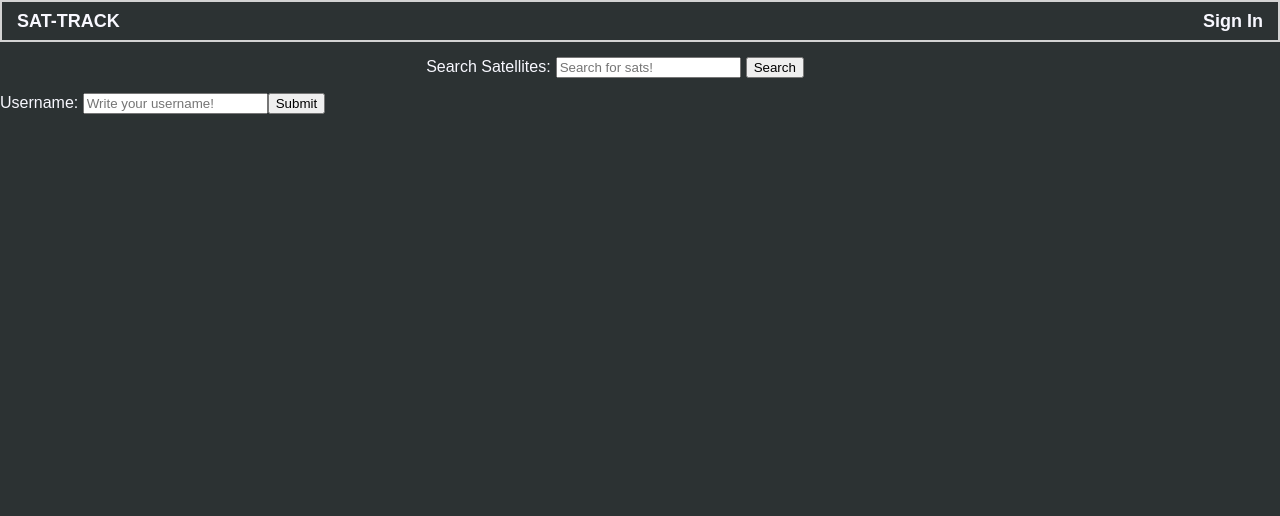
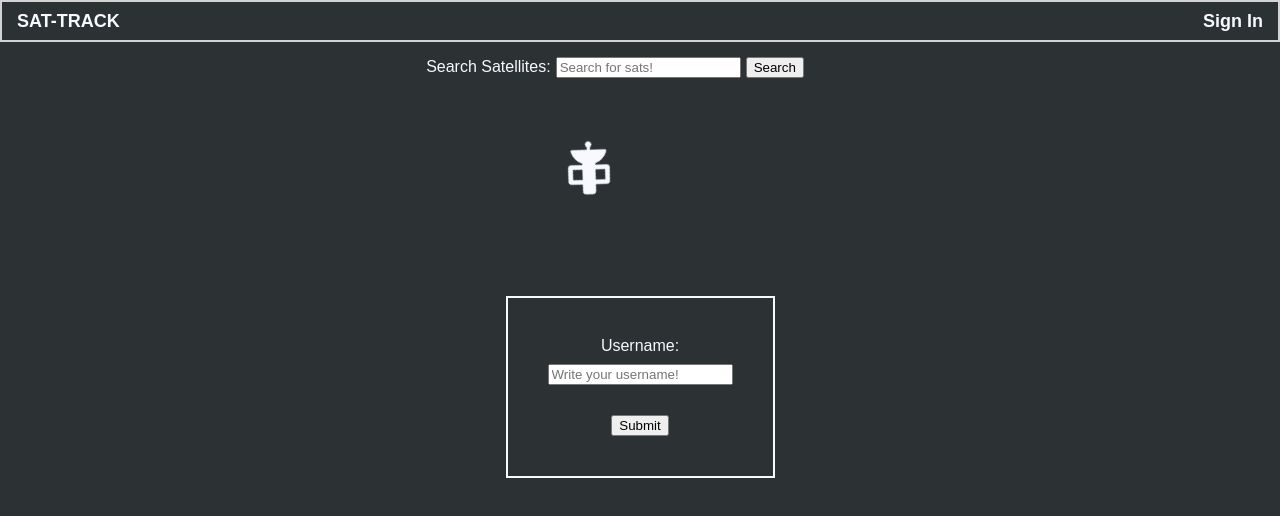
Before and after one commit to Blackflare002/satellite-tracker, a React (Create React App) app in the folder client/: page /sign-in in a window 1280 px wide. Shown: the top 516 px of the page. Built offline with nearby package versions, Linux system fonts and the light colour scheme; no server answers.

Commit message:
cute satellite animation

```diff
--- a/client/src/components/SignIn.js
+++ b/client/src/components/SignIn.js
@@ -1,6 +1,8 @@
 import React, { useContext, useState } from "react";
 import { useNavigate } from "react-router-dom";
 import UserInfoContext from "./UserInfoContext";
+import styled, { keyframes } from "styled-components";
+import { FaSatellite } from "react-icons/fa";
 
 export const SignIn = () => {
 	const [user, setUser] = useState("");
@@ -47,16 +49,90 @@
 	}
 
 	return (
-		<div>
+		<TopLevel>
+			<SatelliteDiv>
+				<StyledFaSatellite />
+			</SatelliteDiv>
+			<OuterBox>
 				<form onSubmit={handleSubmit}>
+					<InnerBox>
+						<UserBox>
 							<label htmlFor="username">Username: </label>
 							<input
 								placeholder="Write your username!"
 								id="username"
 								onChange={(ev) => handleChange(ev.target.value)}
 							/>
-				<button type="submit">Submit</button>
+						</UserBox>
+						<StyledButton type="submit">Submit</StyledButton>
+					</InnerBox>
 				</form>
-		</div>
+			</OuterBox>
+		</TopLevel>
 	);
 };
+
+const TopLevel = styled.div`
+	/* overflow: hidden; */
+`;
+
+const rotation = keyframes`
+from {
+	transform: rotate(0deg)
+}
+to {
+	transform: rotate(360deg)
+}
+`;
+const translate = keyframes`
+from {
+	transform: translate(5px);
+}
+to {
+	transform: translate(96vw);
+}
+`;
+
+const SatelliteDiv = styled.p`
+	animation: ${translate} 12s linear alternate infinite;
+	width: fit-content;
+	position: relative;
+	top: 50px;
+`;
+
+const StyledFaSatellite = styled(FaSatellite)`
+	font-size: 50px;
+	animation: ${rotation} 4s linear normal infinite;
+`;
+
+const StyledButton = styled.button`
+	margin-top: 30px;
+`;
+
+const UserBox = styled.div`
+	display: flex;
+	flex-direction: column;
+	justify-content: center;
+	align-items: center;
+	gap: 10px;
+`;
+
+const OuterBox = styled.div`
+	border: solid 2px var(--offwhite);
+	width: fit-content;
+	margin-left: auto;
+	margin-right: auto;
+	display: flex;
+	justify-content: center;
+	align-items: center;
+	position: relative;
+	top: 150px;
+`;
+
+const InnerBox = styled.div`
+	display: flex;
+	justify-content: center;
+	align-items: center;
+	flex-direction: column;
+	padding: 40px;
+`;
```
Lines whose indentation alone changed are shown as unchanged.
